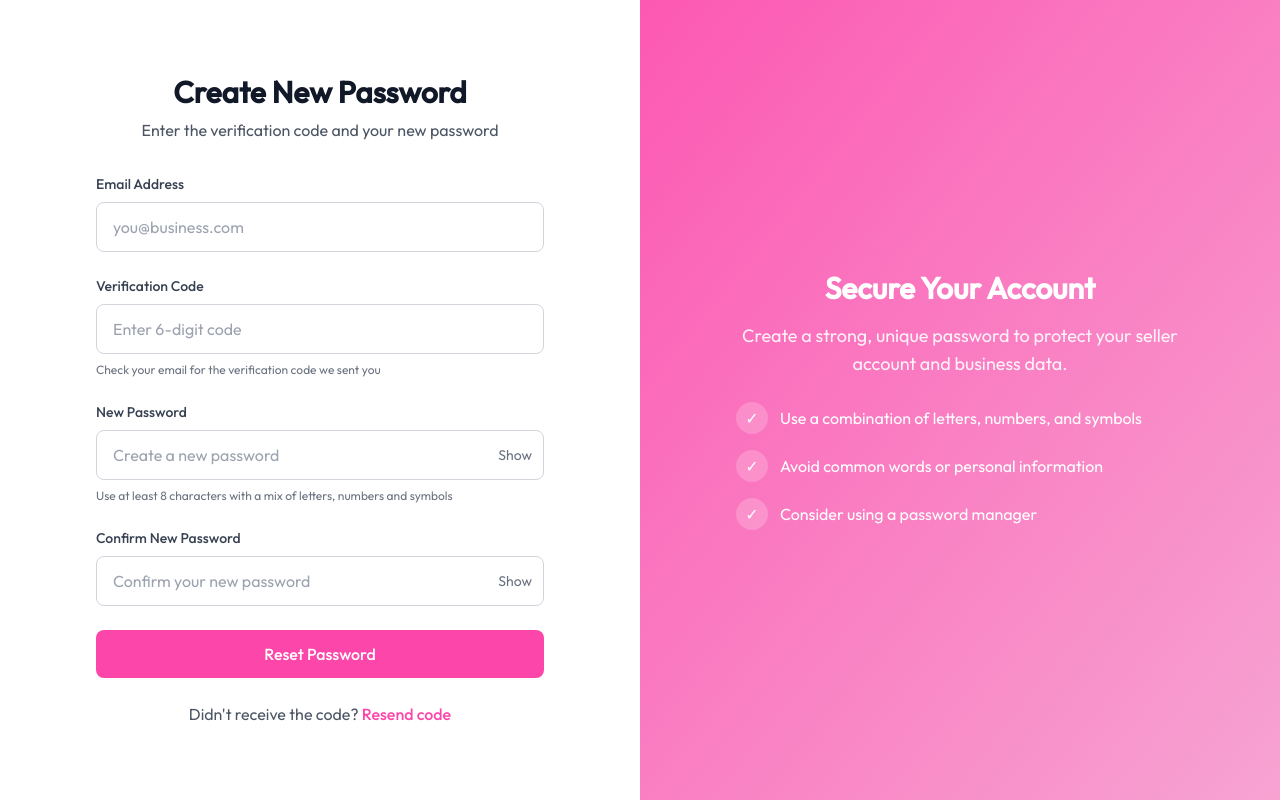
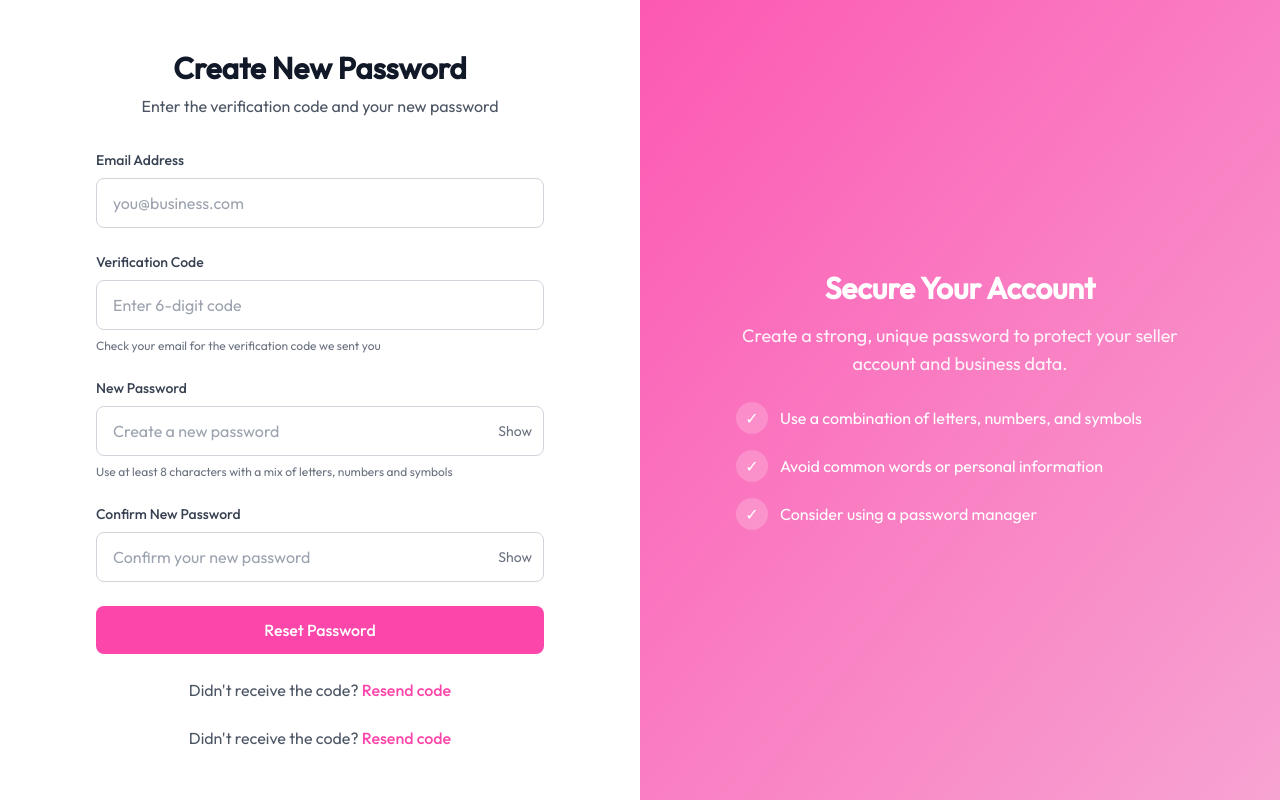
Before and after one commit to josseycodes1/single-seller-ecommerce-site, a Next.js app: page /seller/verify-forgot-password in a window 1280 px wide. Built offline with nearby package versions, Linux system fonts and the light colour scheme.

Commit message:
resend passcode

```diff
--- a/app/seller/verify-forgot-password/page.js
+++ b/app/seller/verify-forgot-password/page.js
@@ -3,8 +3,6 @@
 import { useState, useEffect, Suspense } from "react";
 import Link from "next/link";
 import { useRouter, useSearchParams } from "next/navigation";
-
-// Create a separate component for the main content that uses useSearchParams
 function VerifyForgotPasswordContent() {
   const [formData, setFormData] = useState({
     email: "",
@@ -107,6 +105,35 @@ function VerifyForgotPasswordContent() {
         }, 2000);
       } else {
         setErrors([data.message || "Failed to reset password. Please check your code and try again."]);
+      }
+    } catch (error) {
+      setErrors(["Network error. Please try again."]);
+    } finally {
+      setLoading(false);
+    }
+  };
+
+    const handleResendCode = async () => {
+    setLoading(true);
+    setErrors([]);
+    setMessage("");
+
+    try {
+      const response = await fetch(
+        `${process.env.NEXT_PUBLIC_API_BASE_URL}/api/auth/password-reset/resend/`,
+        {
+          method: "POST",
+          headers: { "Content-Type": "application/json" },
+          body: JSON.stringify({ email: formData.email.trim() }),
+        }
+      );
+
+      const data = await response.json();
+
+      if (response.ok) {
+        setMessage("New verification code sent to your email.");
+      } else {
+        setErrors([data.message || "Failed to resend code. Please try again."]);
       }
     } catch (error) {
       setErrors(["Network error. Please try again."]);
@@ -268,6 +295,21 @@ function VerifyForgotPasswordContent() {
               </Link>
             </p>
           </div>
+
+          <div className="mt-6 text-center">
+          <p className="text-gray-600">
+            Didn't receive the code?{" "}
+            <button
+              type="button"
+              onClick={handleResendCode}
+              disabled={loading}
+              className="text-[#FC46AA] hover:text-[#F699CD] font-medium transition-colors disabled:opacity-50"
+            >
+              Resend code
+            </button>
+          </p>
+        </div>
+
         </div>
       </div>
 
```
